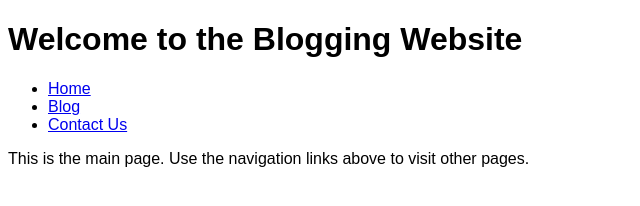
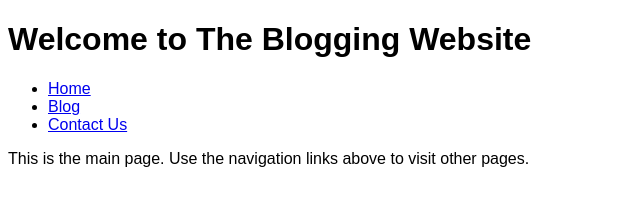
Before and after one commit to Taseen679/Blogging-Website, a website: page src/index.html in a window 1280 px wide. Shown: the whole page, without its empty margins (0-640 px from the left). Drawn offline with Linux system fonts and the light colour scheme.

Commit message:
Update index.html

```diff
--- a/src/index.html
+++ b/src/index.html
@@ -8,7 +8,7 @@
 </head>
 <body>
     <header>
-        <h1>Welcome to the Blogging Website</h1>
+        <h1>Welcome to The Blogging Website</h1>
         <nav>
            <ul>
                 <li><a href="./home1.html">Home</a></li>
```
